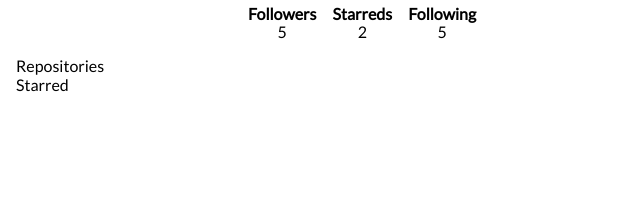
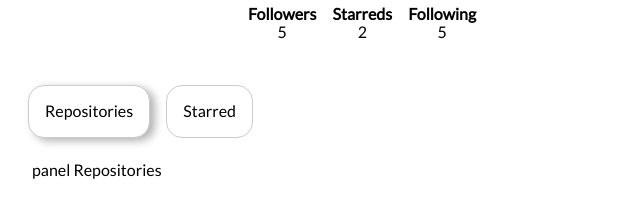
Before and after one commit to didi-loiola/app-api-github-dio, a React (Create React App) app: page / in a window 1280 px wide. Shown: the part 193-410 px from the top of the page, without its empty margins (0-640 px from the left). Built offline with nearby package versions, Linux system fonts and the light colour scheme.

Commit message:
Adicionando estilizações para as tabs dentro de Repositories

```diff
--- a/src/App.js
+++ b/src/App.js
@@ -1,5 +1,6 @@
 import Layout from "./components/layout";
 import Profile from "./components/profile";
+import Repositories from "./components/repositories";
 import { ResetCSS } from "./global/resetCSS";
 
 function App() {
@@ -8,8 +9,7 @@ function App() {
       <ResetCSS />
       <Layout>
         <Profile />
-        <div>Repositories</div>
-        <div>Starred</div>
+        <Repositories />
       </Layout>
     </main>
   );
--- a/src/components/repositories/index.js
+++ b/src/components/repositories/index.js
@@ -1,14 +1,14 @@
 import * as S from "./styled"
 
 function Repositories () {
-    return (
-        <S.WrapperTabs selectedTabClassName="is-selected" selectedTabPanelClassName="is-selected">
-            <S.WrapperTablist>
+    return <S.WrapperTabs selectedTabClassName="is-selected" selectedTabPanelClassName="is-selected">
+            <S.WrapperTabList>
                 <S.WrapperTab>Repositories</S.WrapperTab>
                 <S.WrapperTab>Starred</S.WrapperTab>
-            </S.WrapperTablist>
+            </S.WrapperTabList>
+            <S.WrapperTabPanel>panel Repositories</S.WrapperTabPanel>
+            <S.WrapperTabPanel>panel Starred</S.WrapperTabPanel>
         </S.WrapperTabs>
-    )
 }
 
 export default Repositories
--- a/src/components/repositories/styled.js
+++ b/src/components/repositories/styled.js
@@ -1,10 +1,48 @@
 import styled from "styled-components";
-import { Tabs, Tablist, Tab, Tabpanel } from "react-tabs"
+import { Tabs, TabList, Tab, TabPanel } from "react-tabs"
 
-export const WrapperTablist = styled(Tablist)``
+export const WrapperTabList = styled(TabList)`
+    list-style-type: none;
+    padding: 4px;
+    display: flex;
+    margin: 0;
+`;
+WrapperTabList.tabsRole = "TabList";
 
-export const WrapperTabs = styled(Tabs)``
+export const WrapperTabs = styled(Tabs)`
+    font-size: 16px;
+    width: 100%;
+    margin-top: 16px;
+`
 
-export const WrapperTab = styled(Tab)``
+export const WrapperTab = styled(Tab)`
+    border-radius: 16px;
+    border: 1px solid #ccc;
+    padding: 16px;
+    user-select: none;
+    cursor: pointer;
+    z-index: 99999;
+    background-color: #fff;
+    margin: 8px;
 
-export const WrapperTabpanel = styled(Tabpanel)``
+    &:focus {
+        outline: none;
+    }
+
+    &.is-selected {
+        box-shadow: 5px 3px 8px rgba(0,0,0,0.3);
+    }
+`;
+WrapperTab.tabsRole = "Tab";
+
+export const WrapperTabPanel = styled(TabPanel)`
+    padding: 16px;
+    border: 1px solid "#ccc";
+    display: none;
+    margin-top: -5px;
+
+    &.is-selected {
+        display: block;
+    }
+`
+WrapperTabPanel.tabsRole = "TabPanel";
```
